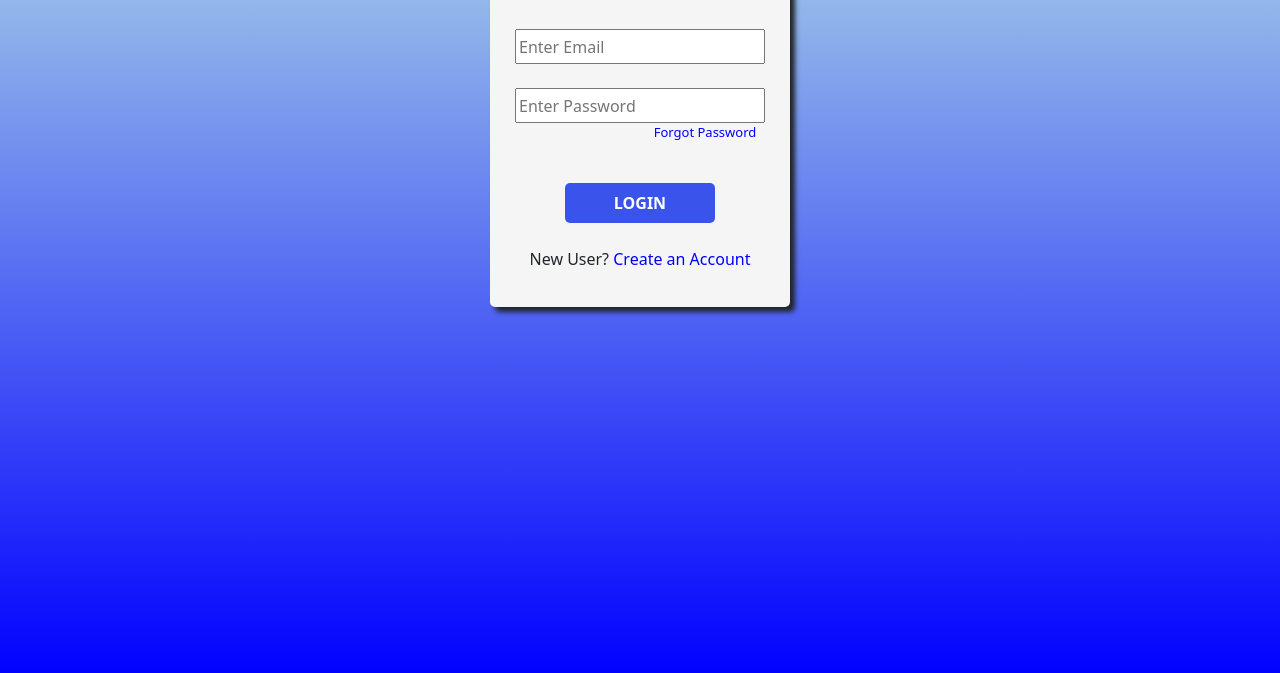
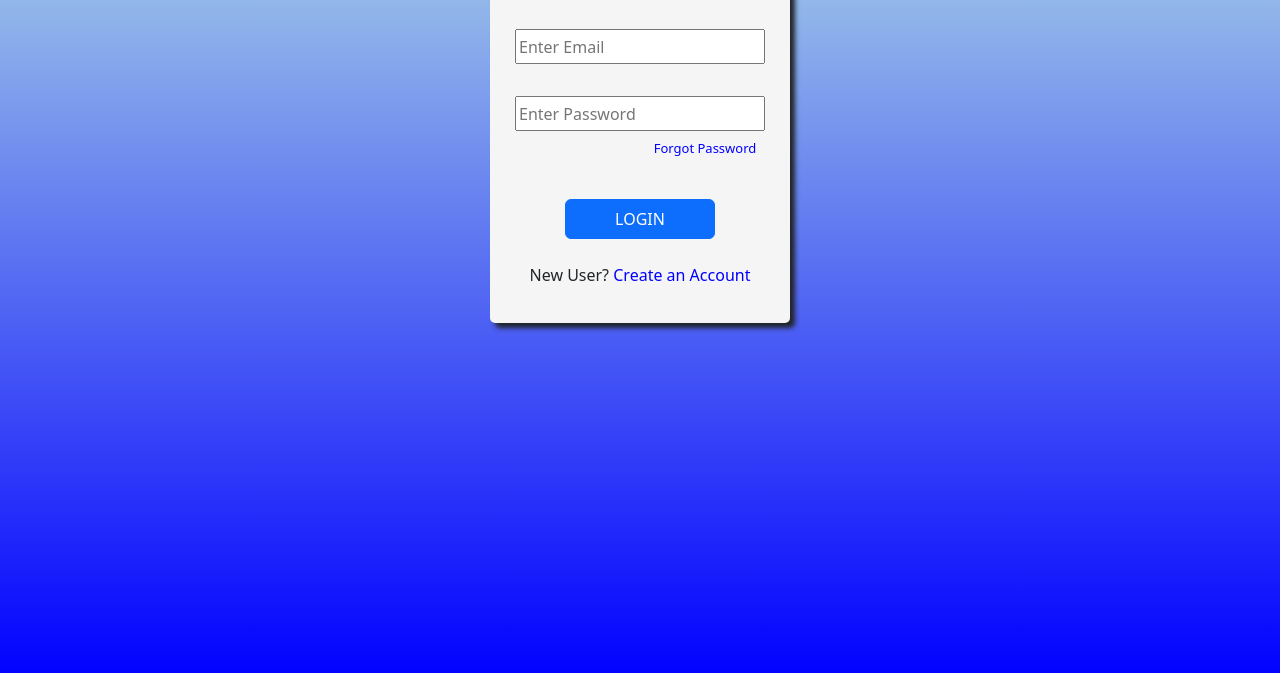
Before and after one commit to Nandanas007/Loginpage1, a plain HTML site: page index.html in a window 1280 px wide. Shown: the part 121-794 px from the top of the page. Drawn offline with nearby package versions, Linux system fonts and the light colour scheme.

Commit message:
Updated with validation

```diff
--- a/index.html
+++ b/index.html
@@ -12,11 +12,12 @@
 
     <div class="d1" align="center">
         <h1 align="center" id="head">LOGIN</h1><br>
-         <form action="#">
-        <input type="text" placeholder="Enter Email" class="inp"><br><br>
-        <input type="password" placeholder="Enter Password" class="inp"><br>
+         <form action="#" class="was-validated">
+
+        <input type="email" placeholder="Enter Email" class="inp form-label" required><br><br>
+        <input type="password" placeholder="Enter Password" class="inp form-label" required>
         <p class="p1"><a href="#" style="text-decoration: none;color:blue;" >Forgot Password</a></p><br>
-        <input type="submit" value="LOGIN" class="inpbtn"><br><br>
+        <input type="submit" value="LOGIN" class=" btn btn-primary  inpbtn" ><br><br>
         <p>New User?<a href="#" style="text-decoration: none;color: blue;">
             Create an Account</a></p>
         </form>
--- a/pagestyling.css
+++ b/pagestyling.css
@@ -15,10 +15,10 @@ body{
     height:35px;
 }
 .inpbtn{
-    background-color: rgb(58, 84, 235);
+
     width: 150px;
-    height: 40px;border: none;
-     border-radius: 5px;
+    height: 40px;
+
      font-weight: bold;
      color: white;
 }
@@ -30,6 +30,5 @@ body{
     font-size:small;padding-left: 130px;
 }
 .inpbtn:hover{
-    background-color:rgb(85, 85, 241);
-    color: black;
+    font-weight: bold;
 }
```
